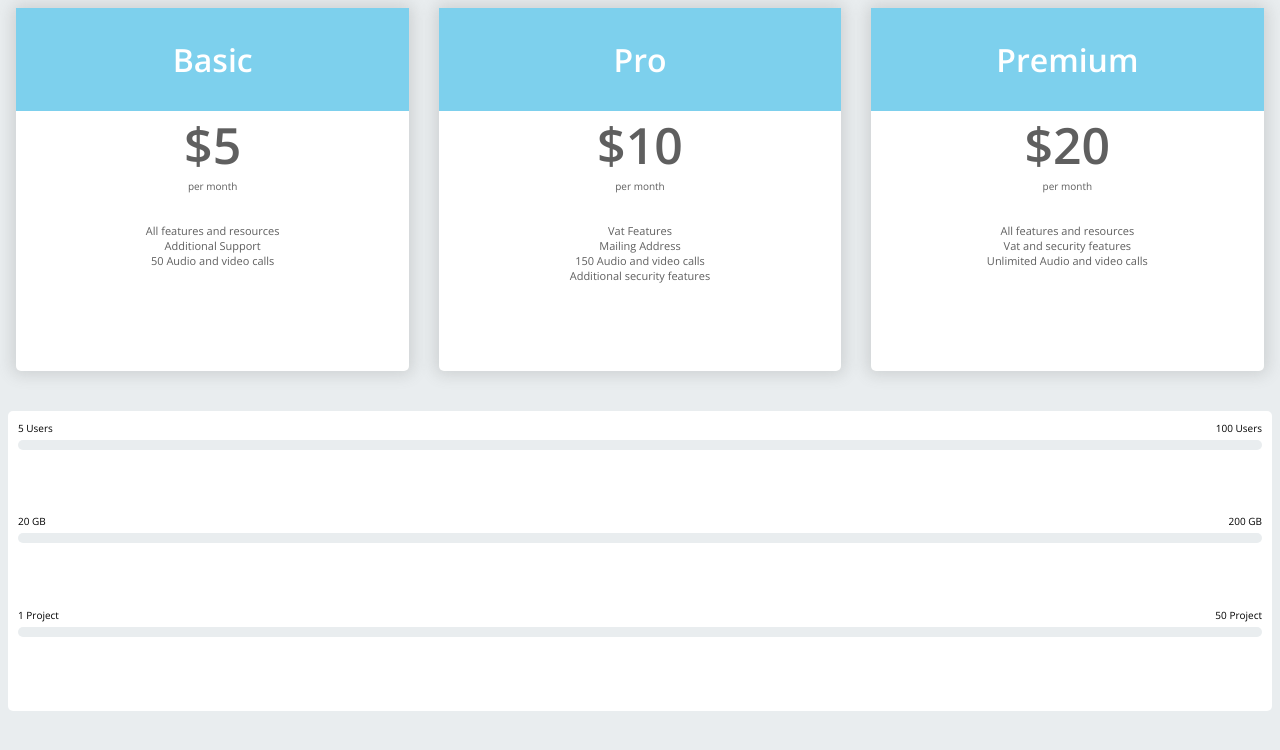
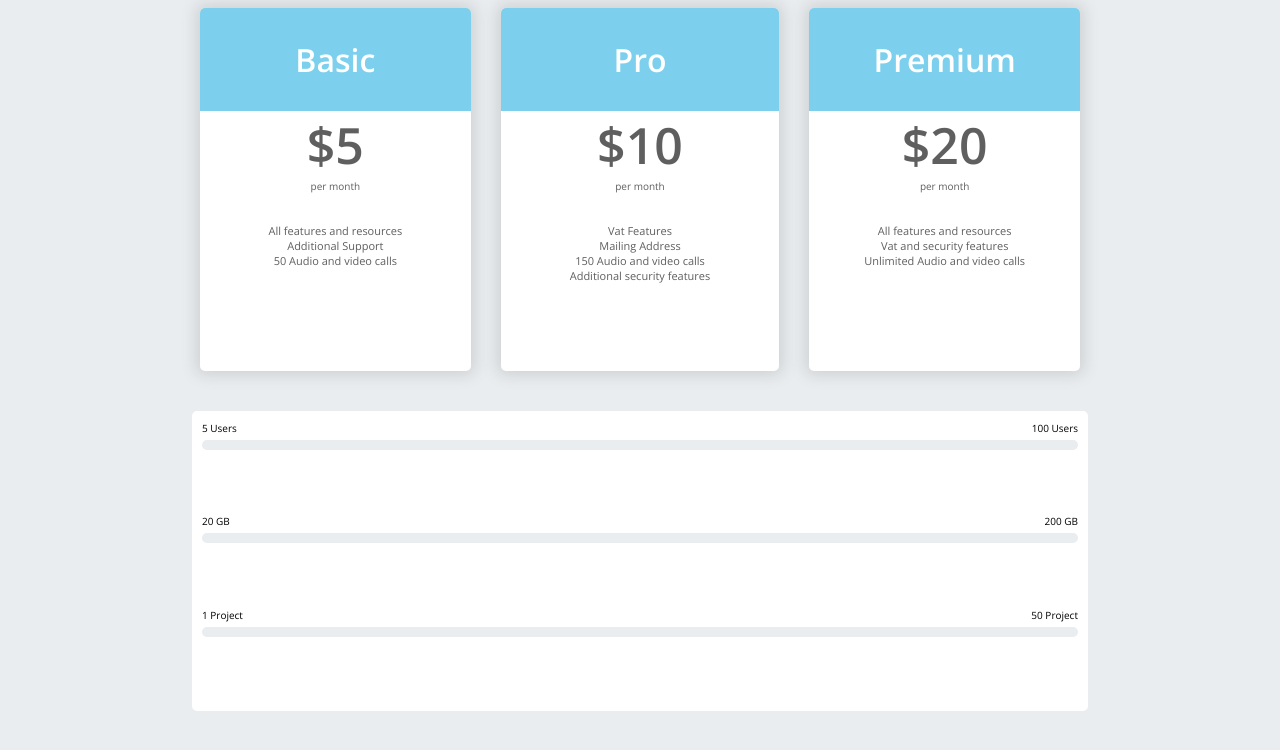
Before and after one commit to tsabudh/internship, a PHP site: page /css-course/css-assessment-14/index.html in a window 1280 px wide. Shown: the top 750 px of the page. Run offline with PHP 8.4, Linux system fonts and the light colour scheme.

Commit message:
style of assessment 14 separateD

```diff
--- a/css-course/css-assessment-14/css/css-assessment-14.css
+++ b/css-course/css-assessment-14/css/css-assessment-14.css
@@ -2,6 +2,10 @@
 
 :root{
   font-size: 10px;
+}
+main {
+  width: 70vw;
+  margin: 0 auto;
 }
 .assessment--14 {
     background: #e9edef;
@@ -42,11 +46,14 @@
     text-align: center;
     color: #5f5f5f;
 
+    overflow: hidden;
+
     border-radius: 0.5rem;
     /* border: 1px solid red; */
     box-shadow: 0px 0px 15px 4px rgba(99, 99, 100, 0.2);
     background: white;
     transition: transform 0.1s ease-in;
+
   }
   .section__subplan__card--premium-plan {
     margin-right: 0.8rem;
```
